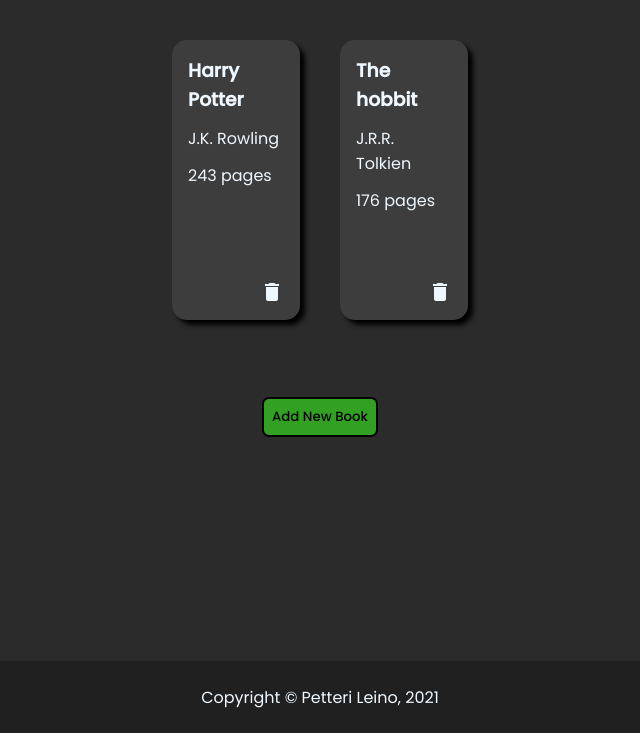
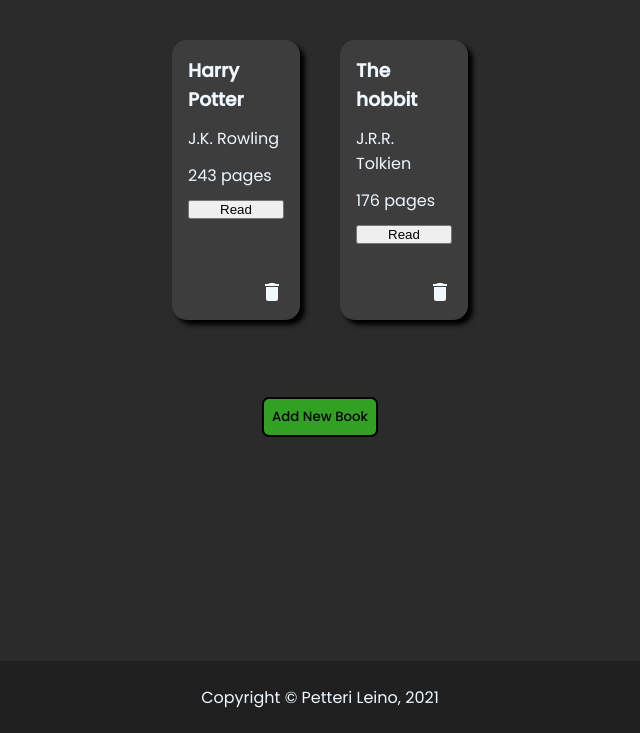
Before and after one commit to PettLe/library, a plain HTML site: page index.html in a window 1280 px wide. Shown: the part 67-800 px from the top of the page, without its empty margins (320-960 px from the left). Drawn offline with Linux system fonts and the light colour scheme.

Commit message:
trying to figure out the read toggle button

```diff
--- a/app.js
+++ b/app.js
@@ -7,11 +7,11 @@
     {title: "Harry Potter",
 author: "J.K. Rowling",
 pages: 243,
-read: "read"},
+read: true},
 {title: "The hobbit",
 author: "J.R.R. Tolkien",
 pages: 176,
-read: "not read"},
+read: false},
 ];
 
 
@@ -22,6 +22,8 @@
     this.read = read
 }
 
+
+
 let form = document.querySelector('form');
 form.addEventListener('submit', addBookToLibrary);
 function addBookToLibrary(event) {
@@ -31,17 +33,21 @@
     let pages = document.getElementById("pages").value;
     let read = document.getElementById("read").value;
 
-        /*if (read.checked) {
-            return read = "read";
+        /*if (read === "false") {
+            return false;
         } else {
-            return read = "Not read";
+            return true;
         }*/
-        console.log(read);
+       // console.log(myLibrary[2].read);
 
+/*for (i = 0; i < myLibrary.length; i++) {
+    console.log(myLibrary[i].read);
+}*/
     let newBook = new Book(title, author, pages, read);
     myLibrary.push(newBook);
     form.reset();
     event.preventDefault();
+    console.log(myLibrary[myLibrary.length-1].read);
 createCard();
 }
 
@@ -64,6 +70,13 @@
 const cardTitle = document.createElement("h3");
 const cardAuthor = document.createElement("p");
 const cardPages = document.createElement("p");
+const cardRead = document.createElement("button");
+cardRead.classList.add("cardRead");
+/* eventlistener, joka togglee JS datassa true tai false luettuun. Yhdistä true ja false
+erivärisiin button layoutteihin
+
+TAI SITTEN! Ei Checkboxia. Samantien formiin nappi joka kliaktessa vaan muuttaa väriä.
+Samalla sen value tms muuttuu ja siirtyy objektiin?*/
 
 const trashBtn = document.createElement("p");
 trashBtn.classList.add("trashBtn");
@@ -79,11 +92,14 @@
 cardAuthor.textContent = (myLibrary[i].author);
 cardPages.textContent = (myLibrary[i].pages) + " pages";
 trashBtn.textContent = "delete";
+cardRead.textContent = "Read";
+
 }
 
 card.appendChild(cardTitle);
 card.appendChild(cardAuthor);
 card.appendChild(cardPages);
+card.appendChild(cardRead);
 card.appendChild(trashBtn);
 display.appendChild(card);
 
@@ -112,13 +128,7 @@
  index of the library array.
  YHDISTÄ NAPPI EVENTLISTENERILLÄ SHOWDISPLAYIHIN MUUNMUASSA*/
 
-/*const trashBtn = document.getElementsByClassName("trashBtn");*/
-//function deleteCard() {
- //   document.getElementsByClassName("card")[0].removeAttribute("card");
-//        console.log("CLICK!");
-//       myLibrary.splice(card.dataset.index, 1);
-//     createCard();
-// }
+
 
  /* Individual buttons to change READ status: "To facilitate this you will want to create the
  function that toggles a book’s read status on your Book prototype instance." */
--- a/index.html
+++ b/index.html
@@ -24,7 +24,7 @@
         <input type="text" id="author" name="author"><br>
         <label for="pages">Pages:</label><br>
         <input type="text" id="pages" name="pages"><br>
-        <input type="checkbox" id="read" name="read">
+        <input type="checkbox" id="read" name="read" value=true>
         <label for="read"> Read already?</label><br>
         <input type="submit" id ="submitBtn" value="Submit">
         <button type="button" id="closeBtn">Close</button>
```
